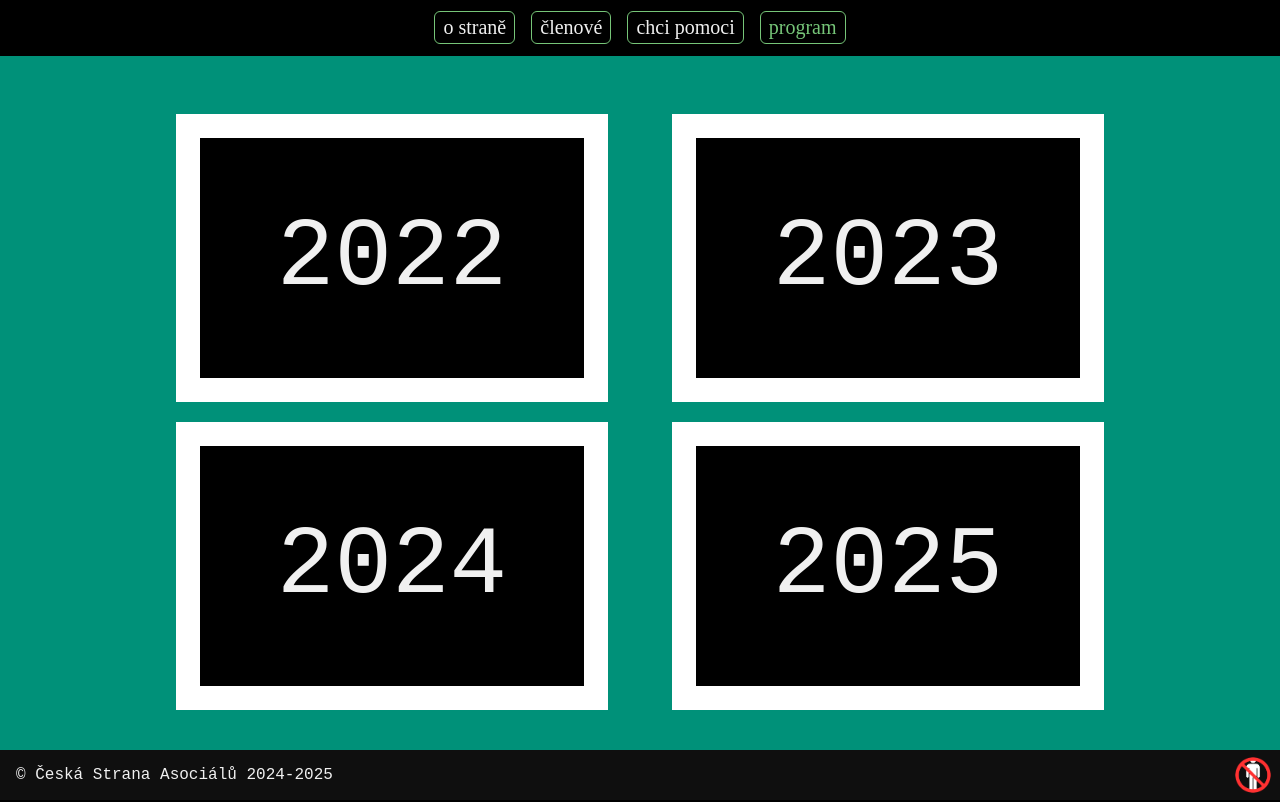
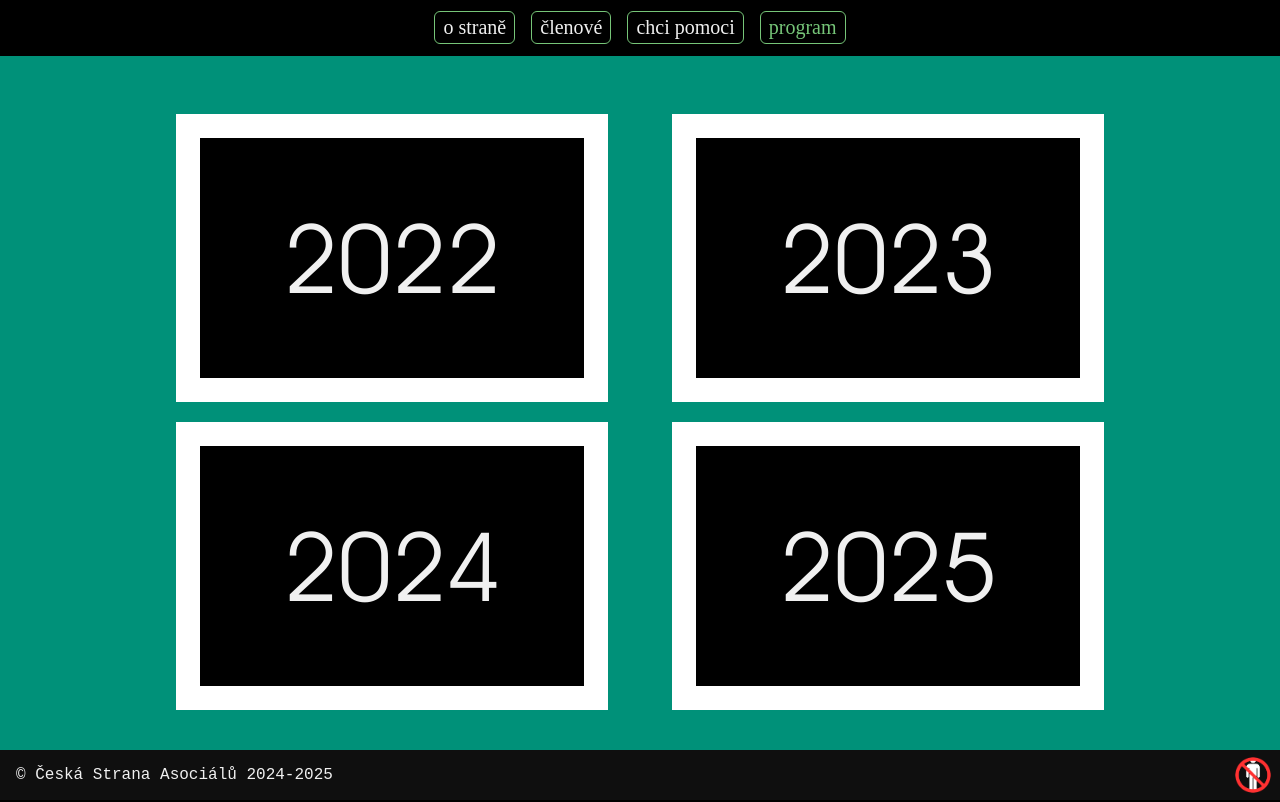
Before and after one commit to CAsocialu/CAsocialu.github.io, a React (Create React App) app: page /program in a window 1280 px wide. Built offline with nearby package versions, Linux system fonts and the light colour scheme; a web font is replaced by a local one.

Commit message:
Update Program.css

```diff
--- a/src/pages/Program/Program.css
+++ b/src/pages/Program/Program.css
@@ -2,7 +2,7 @@ div#programmeContent {
 	color: var(--ghost);
     background-color: var(--asociální-zeleň);
 	font-size: 21px;
-	font-family: var(--font-mono);
+	font-family:AvantGarde;
 }
 
 @media screen and (max-width: 949px) {
```
